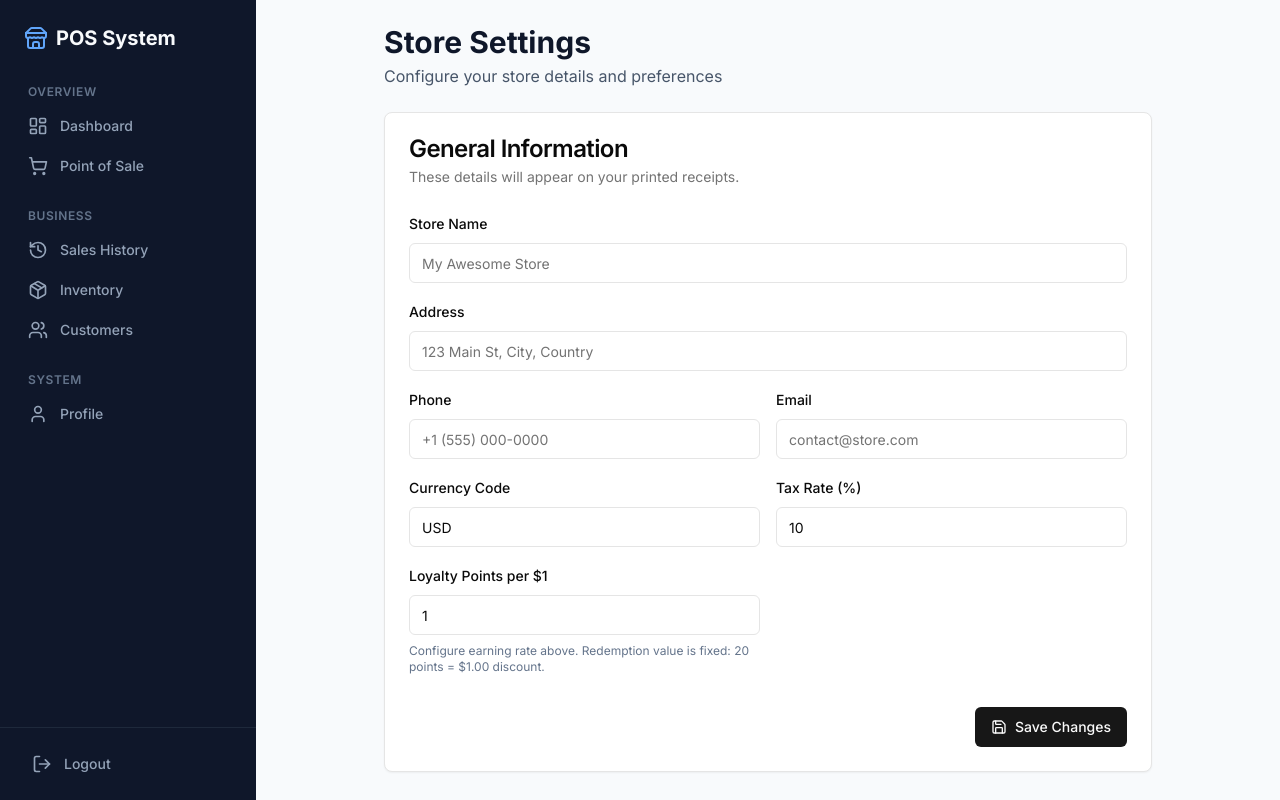
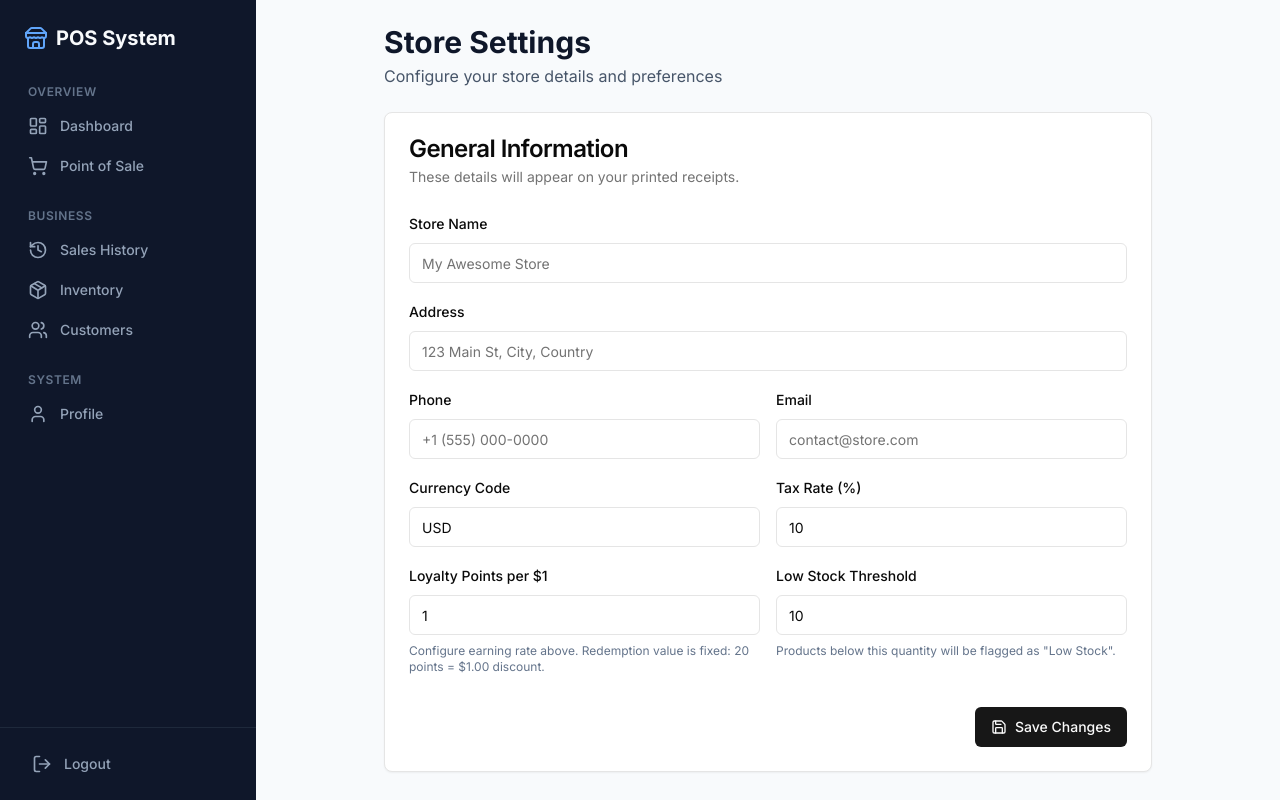
Before and after one commit to TsinatKibru/pos-new, a Next.js app: page /settings in a window 1280 px wide. Built offline with nearby package versions, Linux system fonts and the light colour scheme; no server answers; the database is empty.

Commit message:
make low threshold check less than or equal

```diff
--- a/app/(dashboard)/inventory/page.tsx
+++ b/app/(dashboard)/inventory/page.tsx
@@ -103,6 +103,10 @@ export default function InventoryPage() {
   }, [search, showLowStockOnly]);
 
   useEffect(() => {
+    fetchProducts();
+  }, [currentPage, pageSize, search, showLowStockOnly, lowStockThreshold]);
+
+  useEffect(() => {
     fetchSettings();
   }, []);
 
@@ -191,10 +195,10 @@ export default function InventoryPage() {
   };
 
   const getLowStockCount = () =>
-    products.filter((p) => p.stockQuantity < lowStockThreshold).length;
+    products.filter((p) => p.stockQuantity <= lowStockThreshold).length;
 
   const filteredProducts = showLowStockOnly
-    ? products.filter((p) => p.stockQuantity < lowStockThreshold)
+    ? products.filter((p) => p.stockQuantity <= lowStockThreshold)
     : products;
 
   const handleExport = () => {
@@ -210,7 +214,7 @@ export default function InventoryPage() {
       'Cost Price': p.cost,
       'Selling Price': p.price,
       'Total Value': (p.stockQuantity * p.cost).toFixed(2),
-      Status: p.stockQuantity < lowStockThreshold ? 'Low Stock' : 'In Stock'
+      Status: p.stockQuantity <= lowStockThreshold ? 'Low Stock' : 'In Stock'
     }));
 
     exportToCSV(exportData, `inventory-audit-${new Date().toISOString().split('T')[0]}`);
@@ -340,7 +344,7 @@ export default function InventoryPage() {
                   <TableBody>
                     {filteredProducts.map((product, index) => {
                       const totalValue = product.stockQuantity * Number(product.cost);
-                      const isLowStock = product.stockQuantity < lowStockThreshold;
+                      const isLowStock = product.stockQuantity <= lowStockThreshold;
                       const stockPercentage = Math.min((product.stockQuantity / (lowStockThreshold * 2)) * 100, 100);
 
                       return (
--- a/app/(dashboard)/settings/page.tsx
+++ b/app/(dashboard)/settings/page.tsx
@@ -19,6 +19,7 @@ export default function SettingsPage() {
         currency: "USD",
         taxRate: 10,
         loyaltyRate: 1,
+        lowStockThreshold: 10,
     });
 
     useEffect(() => {
@@ -38,6 +39,7 @@ export default function SettingsPage() {
                 currency: data.currency || "USD",
                 taxRate: data.taxRate ? Number(data.taxRate) : 10,
                 loyaltyRate: data.loyaltyRate ? Number(data.loyaltyRate) : 1,
+                lowStockThreshold: data.lowStockThreshold ? Number(data.lowStockThreshold) : 10,
             });
         } catch (error) {
             console.error("Error fetching settings:", error);
@@ -59,6 +61,7 @@ export default function SettingsPage() {
                     ...formData,
                     taxRate: Number(formData.taxRate),
                     loyaltyRate: Number(formData.loyaltyRate),
+                    lowStockThreshold: Number(formData.lowStockThreshold),
                 }),
             });
 
@@ -180,6 +183,20 @@ export default function SettingsPage() {
                                         Configure earning rate above. Redemption value is fixed: 20 points = $1.00 discount.
                                     </p>
                                 </div>
+                                <div className="space-y-2">
+                                    <Label htmlFor="lowStockThreshold">Low Stock Threshold</Label>
+                                    <Input
+                                        id="lowStockThreshold"
+                                        type="number"
+                                        min="1"
+                                        value={formData.lowStockThreshold}
+                                        onChange={(e) => setFormData({ ...formData, lowStockThreshold: Number(e.target.value) })}
+                                        placeholder="10"
+                                    />
+                                    <p className="text-xs text-slate-500">
+                                        Products below this quantity will be flagged as "Low Stock".
+                                    </p>
+                                </div>
                             </div>
 
                             <div className="pt-4 flex justify-end">
--- a/app/api/settings/route.ts
+++ b/app/api/settings/route.ts
@@ -10,6 +10,7 @@ const settingsSchema = z.object({
     currency: z.string().min(1, 'Currency is required'),
     taxRate: z.number().min(0, 'Tax rate must be positive'),
     loyaltyRate: z.number().min(0).optional().default(1),
+    lowStockThreshold: z.number().int().min(1).optional().default(10),
 });
 
 export async function GET() {
@@ -58,6 +59,7 @@ export async function POST(req: Request) {
                 currency: validatedData.currency,
                 taxRate: validatedData.taxRate,
                 loyaltyRate: validatedData.loyaltyRate,
+                lowStockThreshold: validatedData.lowStockThreshold,
             },
             create: {
                 storeName: validatedData.storeName,
@@ -67,6 +69,7 @@ export async function POST(req: Request) {
                 currency: validatedData.currency,
                 taxRate: validatedData.taxRate,
                 loyaltyRate: validatedData.loyaltyRate,
+                lowStockThreshold: validatedData.lowStockThreshold,
             },
         });
 
```
